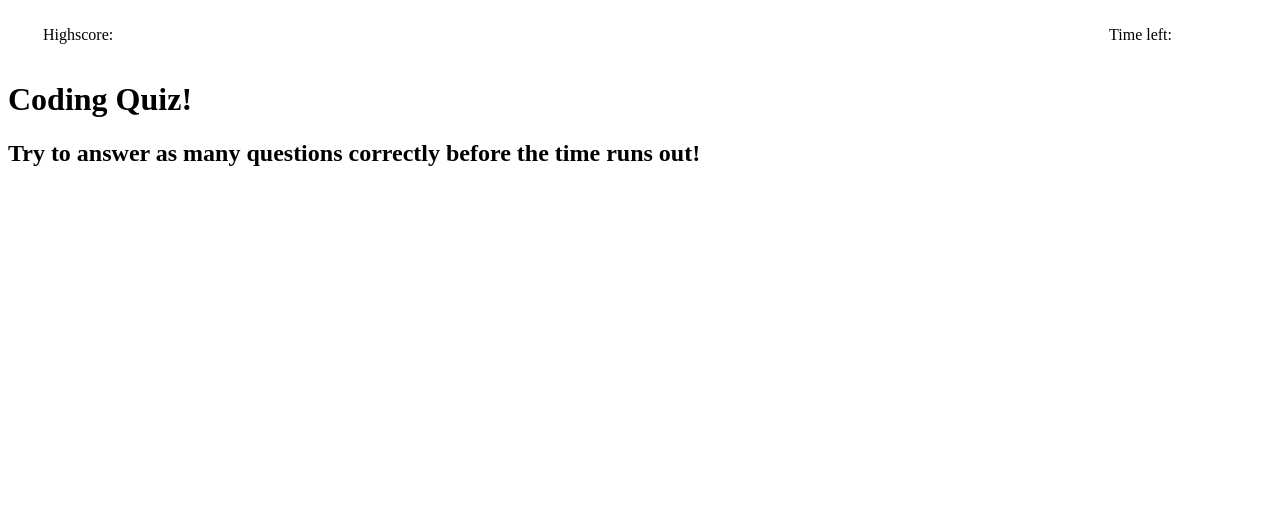
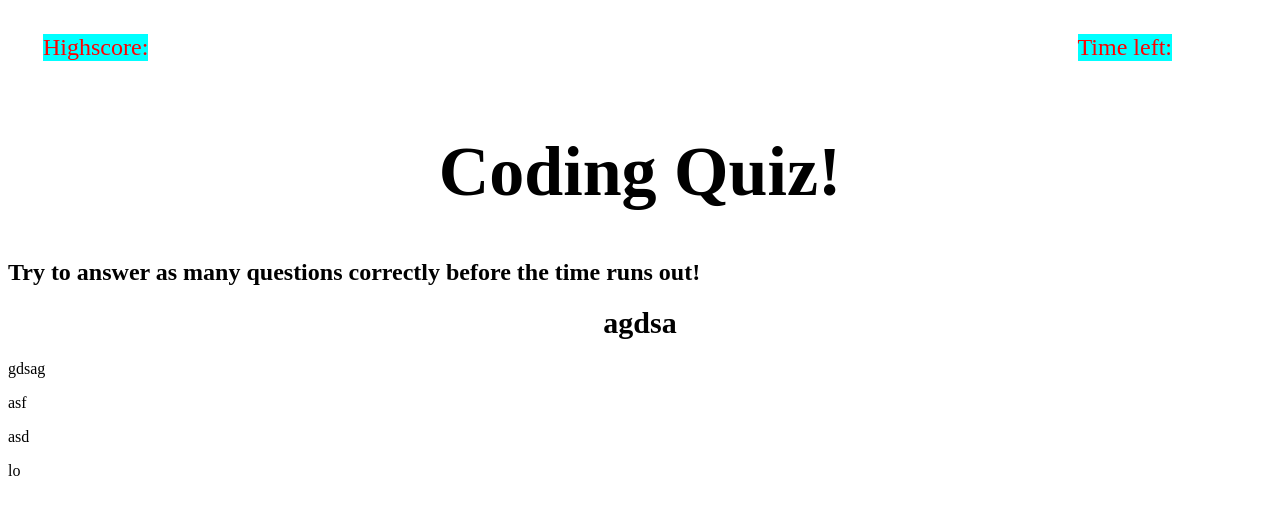
Before and after one commit to Derricklaff/Coding-Quiz, a plain HTML site: page index.html in a window 1280 px wide. Drawn offline with Linux system fonts and the light colour scheme; files whose address does not match are found by name.

Commit message:
edited layout of form in html

```diff
--- a/index.html
+++ b/index.html
@@ -18,6 +18,15 @@
     <h1 class="h1">Coding Quiz!</h1>
     <main>
         <h2 class="h2">Try to answer as many questions correctly before the time runs out!</h2>
+        <form>
+            <h1 id="question">agdsa</h1>
+            <div>
+                <p id="answer1">gdsag</p>
+                <p id="answer2">asf</p>
+                <p id="answer3">asd</p>
+                <p id="answer4">lo</p>
+            </div>
+        </form>
 
 
 
--- a/styles.css
+++ b/styles.css
@@ -3,3 +3,26 @@ header {
     justify-content: space-between;
     margin: 10px 100px 0px 35px;
 }
+
+.Highscore {
+    color: red;
+    font-size: 1.5em;
+    background-color: aqua;
+}
+
+.Time-left {
+    color: red;
+    font-size: 1.5em;
+    background-color: aqua;
+}
+
+h1 {
+    display: flex;
+    align-content: center;
+    justify-content: center;
+    font-size: 70px;
+}
+
+#question {
+    font-size: 30px;
+}
```
